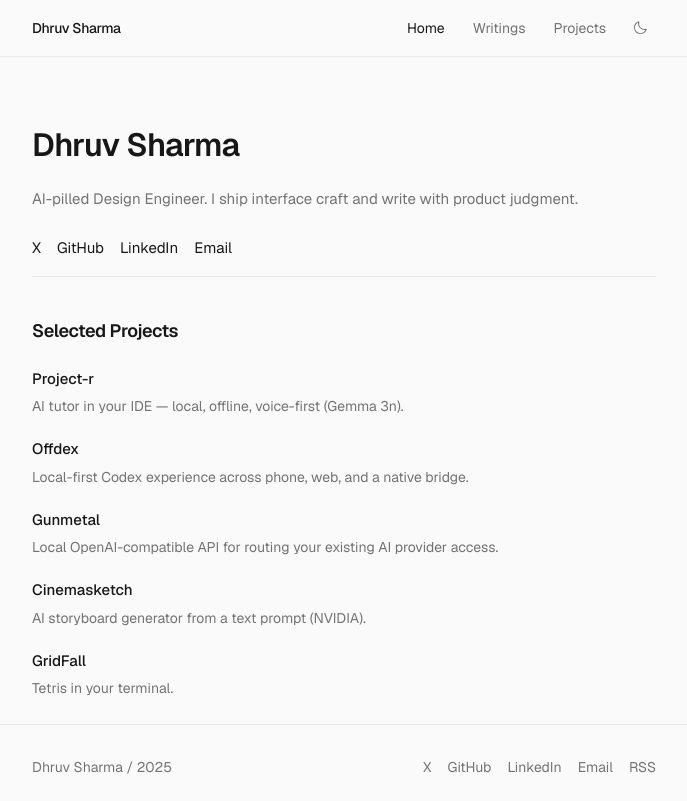
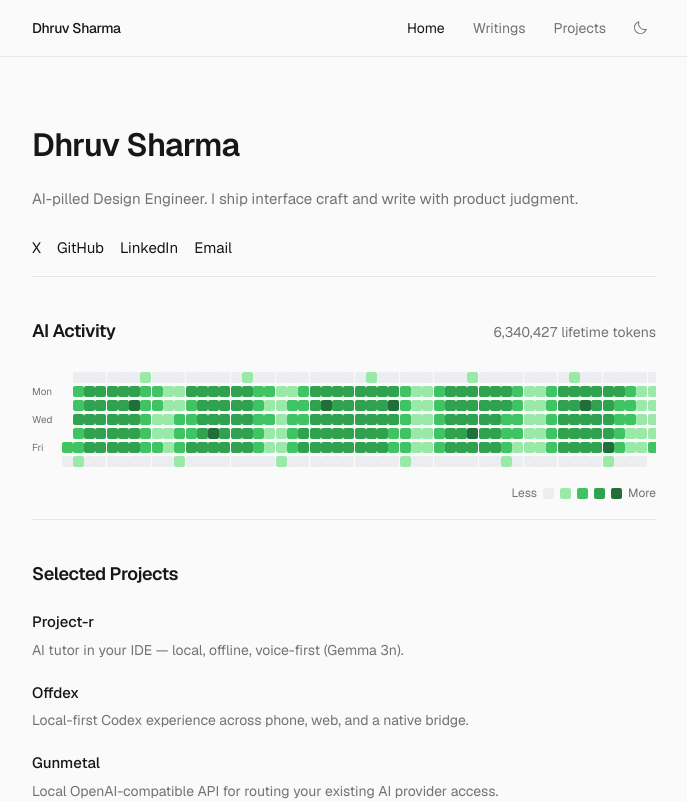
Before and after one commit to Dhruv2mars/portfolio, a Next.js app: page / in a window 1280 px wide. Shown: the top 801 px of the page, without its empty margins (296-983 px from the left). Built offline with nearby package versions, Linux system fonts and the light colour scheme.

Commit message:
feat: AI Activity heatmap from fixture read model
Add a GitHub-simple year heatmap under Home intro with lifetime tokens,
hover date/token tooltip, and stable intensity thresholds for later ingestion (#9).

```diff
--- a/app/globals.css
+++ b/app/globals.css
@@ -128,3 +128,49 @@
 .prose-editorial img {
   @apply my-6 h-auto w-full;
 }
+
+/* AI Activity heatmap — GitHub-simple intensity cells */
+.activity-cell {
+  @apply border border-transparent;
+}
+
+.activity-cell.intensity-0 {
+  background-color: #ebedf0;
+}
+
+.activity-cell.intensity-1 {
+  background-color: #9be9a8;
+}
+
+.activity-cell.intensity-2 {
+  background-color: #40c463;
+}
+
+.activity-cell.intensity-3 {
+  background-color: #30a14e;
+}
+
+.activity-cell.intensity-4 {
+  background-color: #216e39;
+}
+
+.dark .activity-cell.intensity-0 {
+  background-color: #161b22;
+  border-color: #21262d;
+}
+
+.dark .activity-cell.intensity-1 {
+  background-color: #0e4429;
+}
+
+.dark .activity-cell.intensity-2 {
+  background-color: #006d32;
+}
+
+.dark .activity-cell.intensity-3 {
+  background-color: #26a641;
+}
+
+.dark .activity-cell.intensity-4 {
+  background-color: #39d353;
+}
--- a/app/page.tsx
+++ b/app/page.tsx
@@ -1,4 +1,5 @@
 import { HomeIntro } from "@/components/home-intro";
+import { HomeAiActivity } from "@/components/home-ai-activity";
 import { HomeSelectedProjects } from "@/components/home-selected-projects";
 import { HomeWritings } from "@/components/home-writings";
 
@@ -6,6 +7,7 @@ export default function HomePage() {
   return (
     <>
       <HomeIntro />
+      <HomeAiActivity />
       <HomeSelectedProjects />
       <HomeWritings />
     </>
--- /dev/null
+++ b/components/ai-activity-heatmap.tsx
@@ -0,0 +1,136 @@
+"use client";
+
+import { useId, useState } from "react";
+import type { ActivityDay, AiActivity } from "@/lib/ai-activity";
+import { formatTokenCount } from "@/lib/ai-activity";
+
+const WEEKDAYS = ["Sun", "Mon", "Tue", "Wed", "Thu", "Fri", "Sat"] as const;
+
+function parseUTCDate(date: string): Date {
+  const [y, m, d] = date.split("-").map(Number);
+  return new Date(Date.UTC(y!, m! - 1, d!));
+}
+
+function formatTooltipDate(date: string): string {
+  return parseUTCDate(date).toLocaleDateString("en-US", {
+    weekday: "short",
+    month: "short",
+    day: "numeric",
+    year: "numeric",
+    timeZone: "UTC",
+  });
+}
+
+/** Pad so the grid starts on Sunday (GitHub-style columns = weeks). */
+function padToWeeks(days: readonly ActivityDay[]): (ActivityDay | null)[] {
+  if (days.length === 0) return [];
+  const first = parseUTCDate(days[0]!.date);
+  const pad = first.getUTCDay(); // 0 = Sunday
+  return [...Array.from({ length: pad }, () => null), ...days];
+}
+
+function chunkWeeks(cells: readonly (ActivityDay | null)[]): (ActivityDay | null)[][] {
+  const weeks: (ActivityDay | null)[][] = [];
+  for (let i = 0; i < cells.length; i += 7) {
+    weeks.push(cells.slice(i, i + 7));
+  }
+  return weeks;
+}
+
+type AiActivityHeatmapProps = {
+  activity: AiActivity;
+};
+
+export function AiActivityHeatmap({ activity }: AiActivityHeatmapProps) {
+  const labelId = useId();
+  const [hover, setHover] = useState<ActivityDay | null>(null);
+  const weeks = chunkWeeks(padToWeeks(activity.days));
+
+  return (
+    <section
+      aria-labelledby={labelId}
+      className="border-t border-border pt-10 pb-4"
+    >
+      <div className="flex flex-wrap items-baseline justify-between gap-x-4 gap-y-2">
+        <h2
+          id={labelId}
+          className="text-[1.125rem] font-semibold tracking-tight text-foreground"
+        >
+          AI Activity
+        </h2>
+        <p className="text-sm text-muted tabular-nums">
+          {formatTokenCount(activity.lifetimeTokens)} lifetime tokens
+        </p>
+      </div>
+
+      <div className="mt-5 overflow-x-auto pb-1">
+        <div
+          className="inline-grid gap-[3px]"
+          style={{
+            gridTemplateColumns: `auto repeat(${weeks.length}, minmax(0, 1fr))`,
+          }}
+          role="img"
+          aria-label="Year of daily AI token usage"
+        >
+          <div className="grid grid-rows-7 gap-[3px] pr-1.5 text-[10px] leading-none text-muted">
+            {WEEKDAYS.map((day, i) => (
+              <span
+                key={day}
+                className="flex h-[11px] items-center"
+                style={{ visibility: i % 2 === 1 ? "visible" : "hidden" }}
+              >
+                {day}
+              </span>
+            ))}
+          </div>
+
+          {weeks.map((week, wi) => (
+            <div key={wi} className="grid grid-rows-7 gap-[3px]">
+              {week.map((day, di) => {
+                if (!day) {
+                  return (
+                    <span
+                      key={`pad-${wi}-${di}`}
+                      className="h-[11px] w-[11px]"
+                      aria-hidden
+                    />
+                  );
+                }
+                return (
+                  <button
+                    key={day.date}
+                    type="button"
+                    className={`activity-cell intensity-${day.intensity} h-[11px] w-[11px] rounded-[2px] focus-visible:outline-offset-1`}
+                    aria-label={`${formatTooltipDate(day.date)}: ${formatTokenCount(day.tokens)} tokens`}
+                    onMouseEnter={() => setHover(day)}
+                    onMouseLeave={() => setHover(null)}
+                    onFocus={() => setHover(day)}
+                    onBlur={() => setHover(null)}
+                  />
+                );
+              })}
+            </div>
+          ))}
+        </div>
+      </div>
+
+      <div className="mt-3 flex flex-wrap items-center justify-between gap-3 text-xs text-muted">
+        <p className="min-h-[1.25rem] tabular-nums" aria-live="polite">
+          {hover
+            ? `${formatTooltipDate(hover.date)} · ${formatTokenCount(hover.tokens)} tokens`
+            : "\u00a0"}
+        </p>
+        <div className="flex items-center gap-1.5" aria-hidden>
+          <span>Less</span>
+          {[0, 1, 2, 3, 4].map((level) => (
+            <span
+              key={level}
+              className={`activity-cell intensity-${level} h-[11px] w-[11px] rounded-[2px]`}
+            />
+          ))}
+          <span>More</span>
+        </div>
+      </div>
+    </section>
+  );
+}
--- /dev/null
+++ b/components/home-ai-activity.tsx
@@ -0,0 +1,7 @@
+import { AiActivityHeatmap } from "@/components/ai-activity-heatmap";
+import { getAiActivity } from "@/lib/ai-activity";
+
+export function HomeAiActivity() {
+  const activity = getAiActivity();
+  return <AiActivityHeatmap activity={activity} />;
+}
--- /dev/null
+++ b/lib/ai-activity.ts
@@ -0,0 +1,92 @@
+export type DailyTokens = {
+  date: string;
+  tokens: number;
+};
+
+export type Intensity = 0 | 1 | 2 | 3 | 4;
+
+export type ActivityDay = DailyTokens & {
+  intensity: Intensity;
+};
+
+export type AiActivity = {
+  days: ActivityDay[];
+  lifetimeTokens: number;
+};
+
+/**
+ * Stable token → intensity thresholds (GitHub-like 5 levels).
+ * Future ingestion should feed DailyTokens[]; intensity is derived here.
+ */
+export function intensityFromTokens(tokens: number): Intensity {
+  if (tokens <= 0) return 0;
+  if (tokens <= 5_000) return 1;
+  if (tokens <= 20_000) return 2;
+  if (tokens <= 50_000) return 3;
+  return 4;
+}
+
+export function buildAiActivity(
+  series: readonly DailyTokens[],
+): AiActivity {
+  const days: ActivityDay[] = series.map((day) => ({
+    ...day,
+    intensity: intensityFromTokens(day.tokens),
+  }));
+
+  const lifetimeTokens = series.reduce((sum, day) => sum + day.tokens, 0);
+
+  return { days, lifetimeTokens };
+}
+
+function formatDateUTC(date: Date): string {
+  const y = date.getUTCFullYear();
+  const m = String(date.getUTCMonth() + 1).padStart(2, "0");
+  const d = String(date.getUTCDate()).padStart(2, "0");
+  return `${y}-${m}-${d}`;
+}
+
+/**
+ * Deterministic fixture year ending on the given end date (UTC).
+ * No provider secrets — safe for the public app (ADR-0001).
+ */
+export function createFixtureSeries(endDate = new Date("2026-07-17")): DailyTokens[] {
+  const end = new Date(
+    Date.UTC(endDate.getUTCFullYear(), endDate.getUTCMonth(), endDate.getUTCDate()),
+  );
+  const start = new Date(end);
+  start.setUTCDate(start.getUTCDate() - 364);
+
+  const series: DailyTokens[] = [];
+  for (
+    let cursor = new Date(start);
+    cursor.getTime() <= end.getTime();
+    cursor.setUTCDate(cursor.getUTCDate() + 1)
+  ) {
+    const dayOfYear = Math.floor(
+      (cursor.getTime() - Date.UTC(cursor.getUTCFullYear(), 0, 0)) / 86_400_000,
+    );
+    const weekday = cursor.getUTCDay();
+    // Quiet weekends, busier mid-week; deterministic wave — not real usage.
+    let tokens = 0;
+    if (weekday !== 0 && weekday !== 6) {
+      const wave = (Math.sin(dayOfYear / 11) + 1) / 2;
+      const burst = dayOfYear % 17 === 0 ? 2.4 : 1;
+      tokens = Math.round((800 + wave * 42_000) * burst);
+    } else if (dayOfYear % 9 === 0) {
+      tokens = 2_400;
+    }
+    series.push({ date: formatDateUTC(cursor), tokens });
+  }
+  return series;
+}
+
+export const AI_ACTIVITY_FIXTURE = createFixtureSeries();
+
+export function getAiActivity(): AiActivity {
+  return buildAiActivity(AI_ACTIVITY_FIXTURE);
+}
+
+export function formatTokenCount(tokens: number): string {
+  return new Intl.NumberFormat("en-US").format(tokens);
+}
```
Also changed, not shown: 1 other file (tests, documents, lock files or other folders).
